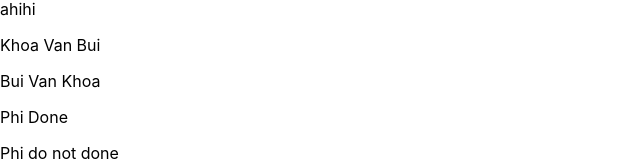
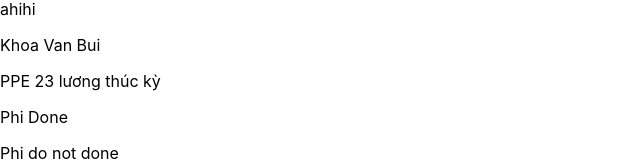
Before and after one commit to nguyenvanphi98/GitTestPpe, a React (Create React App) app: page / in a window 1280 px wide. Shown: the part 147-308 px from the top of the page, without its empty margins (0-640 px from the left). Built offline with nearby package versions, Linux system fonts and the light colour scheme.

Commit message:
3rd commit

```diff
--- a/src/components/Khoa.js
+++ b/src/components/Khoa.js
@@ -13,7 +13,7 @@ const Khoa = () => {
         <p>ahihi</p>
        <p> Khoa Van Bui </p>
       </div>
-       <p>Bui Van Khoa </p>
+       <p>PPE 23 lương thúc kỳ</p>
     </div>
   );
 };
```
